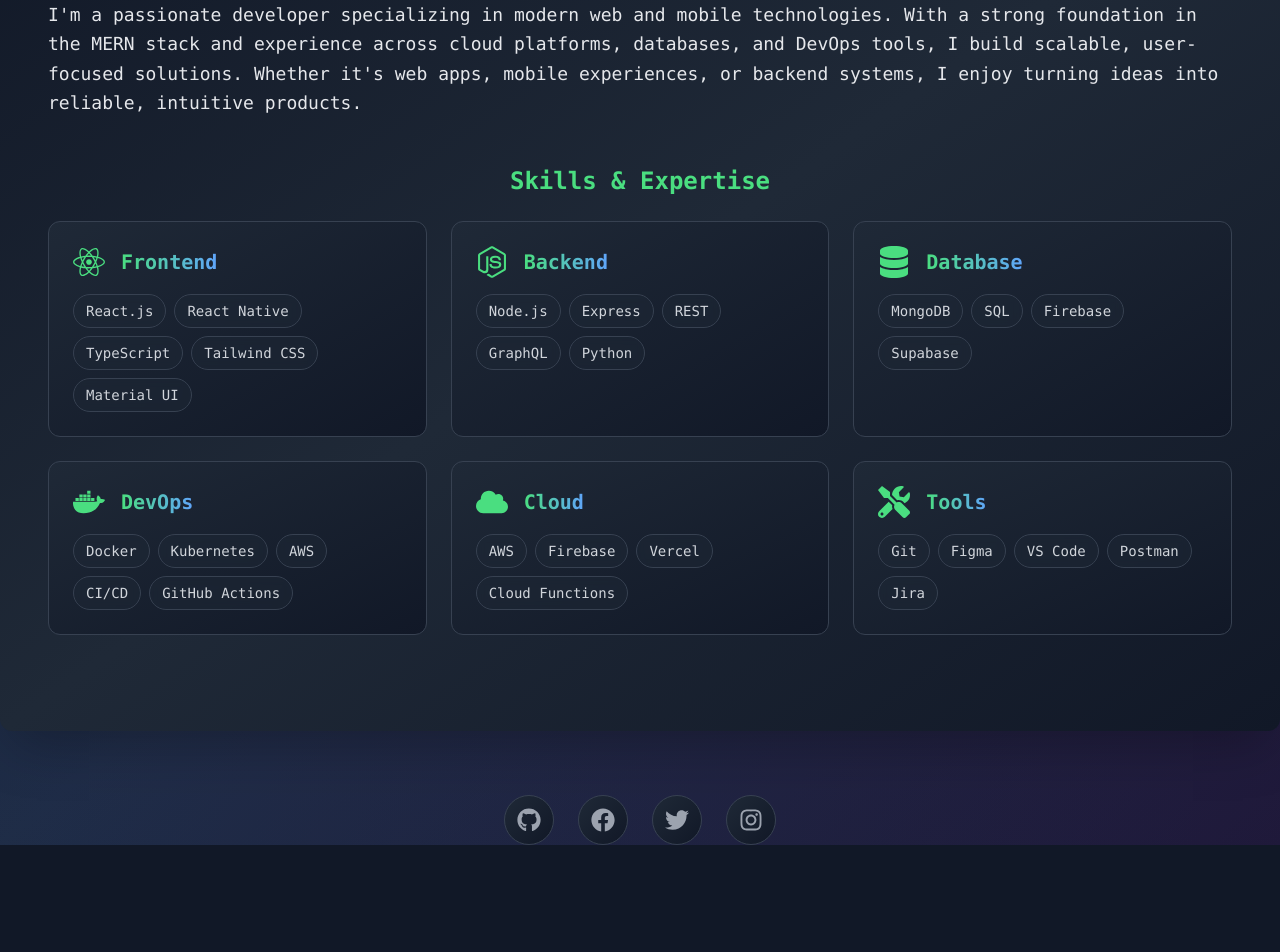
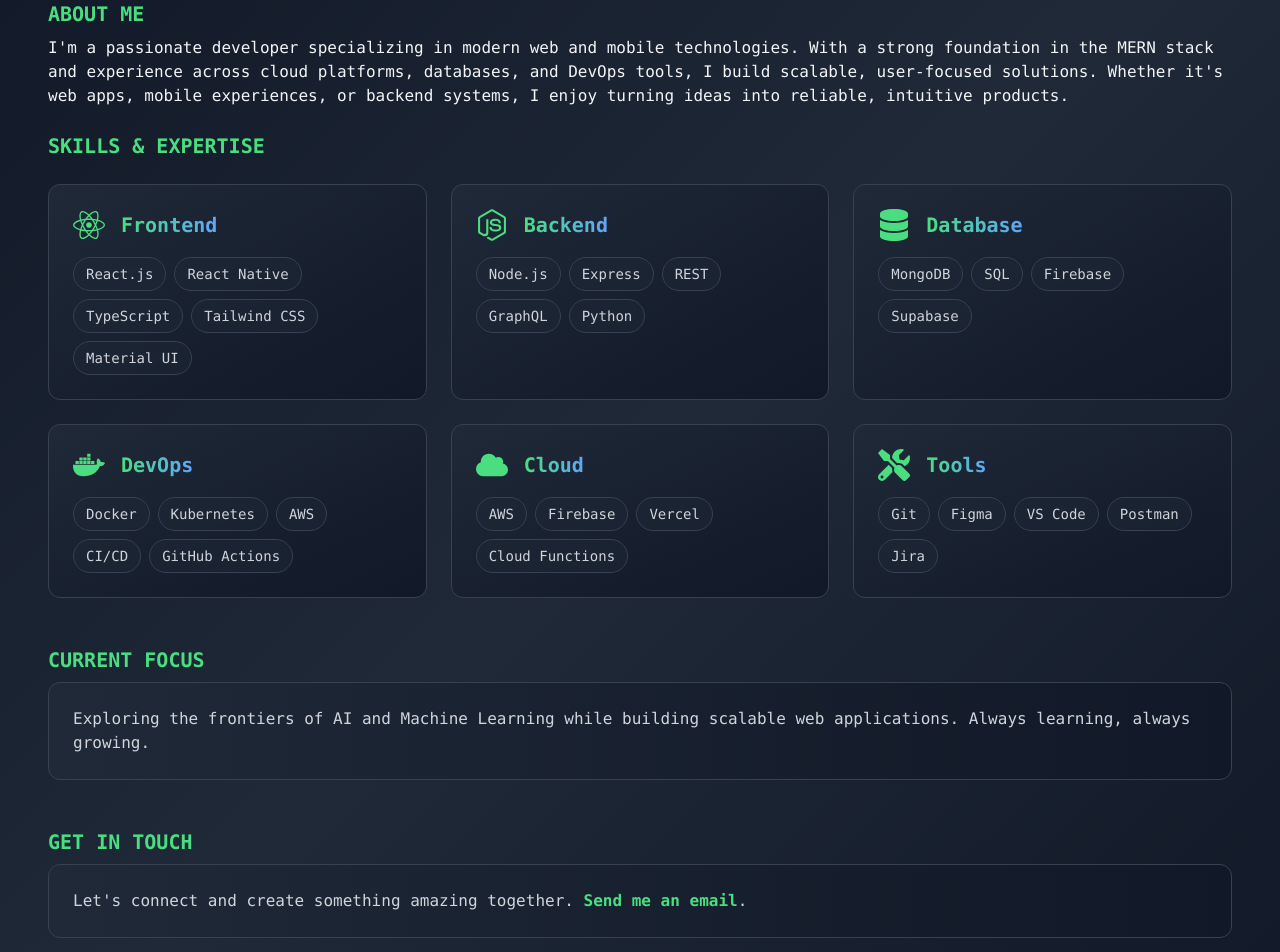
Before and after one commit to KodeKenobi/kodekenobi.github.io, a React (Vite) app: page /home in a window 1280 px wide. Shown: the part 240-1192 px from the top of the page. Before the commit the page ends 1085 px from the top, so only its background shows below. Built offline with nearby package versions, Linux system fonts and the light colour scheme.

Commit message:
Added 3D animations

```diff
--- a/src/components/Home.tsx
+++ b/src/components/Home.tsx
@@ -80,32 +80,28 @@
           {/* Terminal Window */}
           <div className="mt-4 terminal-window mx-auto shadow-2xl rounded-xl bg-gradient-to-br from-gray-900 via-gray-800 to-gray-900 animate-fade-in px-4 sm:px-8 py-4 sm:py-6">
             <div className="terminal-content font-mono animate-slide-up px-1 sm:px-4 py-2 sm:py-6 text-[0.97rem] sm:text-base overflow-x-auto break-words">
+              {/* Main Content */}
               <div className="animate-fade-in">
                 <div className="text-xl sm:text-2xl font-bold text-green-400 mb-6 text-center">
                   Welcome to My Website
                   <span className="animate-blink">_</span>
                 </div>
 
-                <div className="mb-12">
-                  <div className="text-xl sm:text-2xl font-bold text-green-400 mb-6 text-center">
-                    About Me
+                <div id="about" className="topic-header mt-20">
+                  ABOUT ME
                 </div>
-                  <div className="text-gray-200 text-lg leading-relaxed">
+                <div className="">
                   I'm a passionate developer specializing in modern web and
                   mobile technologies. With a strong foundation in the MERN
                   stack and experience across cloud platforms, databases, and
                   DevOps tools, I build scalable, user-focused solutions.
-                    Whether it's web apps, mobile experiences, or backend
-                    systems, I enjoy turning ideas into reliable, intuitive
-                    products.
+                  Whether it's web apps, mobile experiences, or backend systems,
+                  I enjoy turning ideas into reliable, intuitive products.
                 </div>
+                <div id="skills" className="topic-header">
+                  SKILLS & EXPERTISE
                 </div>
-
-                <div className="mb-12">
-                  <div className="text-xl sm:text-2xl font-bold text-green-400 mb-6 text-center">
-                    Skills & Expertise
-                  </div>
-                  <div className="grid grid-cols-1 md:grid-cols-2 lg:grid-cols-3 gap-6">
+                <div className="grid grid-cols-1 md:grid-cols-2 lg:grid-cols-3 gap-6 mt-6">
                   {skillCategories.map((category) => (
                     <div
                       key={category.title}
@@ -138,14 +134,38 @@
                     </div>
                   ))}
                 </div>
+
+                <div id="focus" className="topic-header mt-12">
+                  CURRENT FOCUS
+                </div>
+                <div className="topic-text bg-gradient-to-r from-gray-800 to-gray-900 p-6 rounded-xl border border-gray-700 hover:border-green-500/50 transition-all duration-300">
+                  Exploring the frontiers of AI and Machine Learning while
+                  building scalable web applications. Always learning, always
+                  growing.
+                </div>
+
+                <div id="contact" className="topic-header mt-12">
+                  GET IN TOUCH
+                </div>
+                <div className="topic-text bg-gradient-to-r from-gray-800 to-gray-900 p-6 rounded-xl border border-gray-700 hover:border-green-500/50 transition-all duration-300">
+                  Let's connect and create something amazing together.{" "}
+                  <a
+                    href="mailto:kodekenobi@gmail.com"
+                    className="text-green-400 hover:text-green-300 font-semibold hover:underline transition-all duration-300"
+                  >
+                    Send me an email
+                  </a>
+                  .
+                </div>
+
+                {/* Footer */}
+                <Footer />
               </div>
             </div>
           </div>
         </div>
       </div>
     </div>
-      <Footer />
-    </div>
   );
 }
 
```
Also changed, not shown: 5 other files (tests, documents, lock files or other folders). Lines whose indentation alone changed are shown as unchanged.
